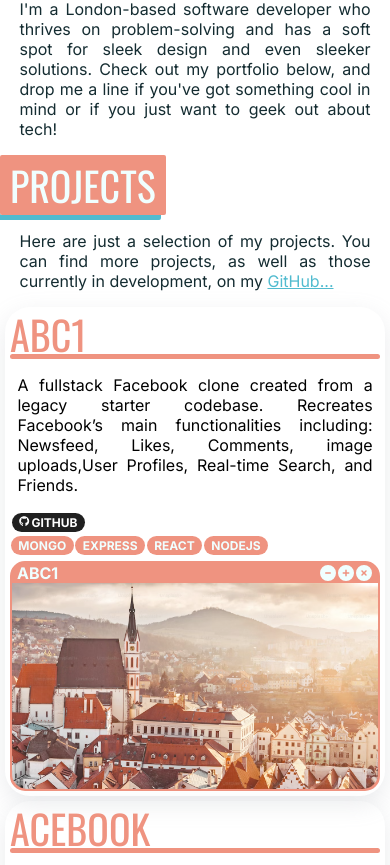
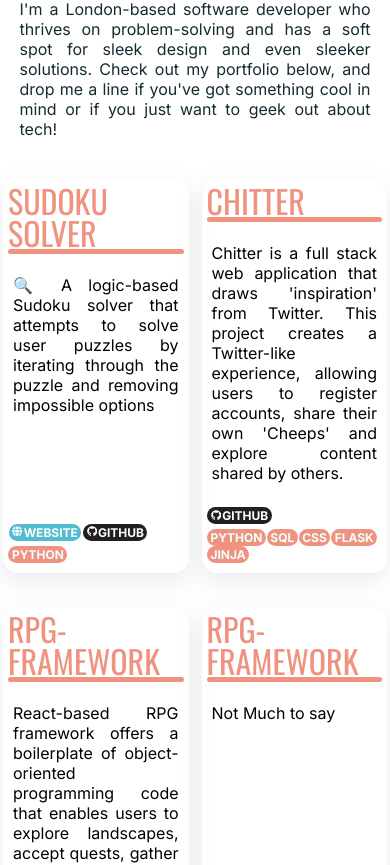
Before and after one commit to Fordcois/Portfolio, a Next.js app: page / in a window 390 px wide. Shown: the part 921-1786 px from the top of the page. Built offline with nearby package versions, Linux system fonts and the light colour scheme.

Commit message:
Styles NonVisual Projects for Mobile

```diff
--- a/src/app/globals.css
+++ b/src/app/globals.css
@@ -417,13 +417,18 @@
   display: flex;
   flex-direction: column;
   justify-content: space-between;
-  align-items: flex-start;
   padding: 5px;
-  min-width: 300px;
-  max-width: 300px;
+  width: 45%;
+  max-width: 350px;
   border-radius: 15px;
   margin-top: 25px;
+  align-self: stretch;
   box-shadow: rgba(149, 157, 165, 0.2) 0px 8px 24px;
+}
+@media (min-width: 1024px) {
+    .SingleNonVisualProject{
+      width: 30%;
+    }
 }
 
 .AlignLeft,
@@ -598,24 +603,33 @@
   }
 }
 
+.container-wrapContent{
+  width: 100%;
+  display:flex;
+  flex-wrap: wrap;
+  justify-content: space-evenly;
+  margin-left: auto;
+  margin-right: auto;
+  column-gap: 10px;
+  row-gap: 10px
+
+}
+
 @media (min-width: 475px) {
   .container-wrapContent {
     max-width: 475px;
-    border: 2px solid blue;
   }
 }
 
 @media (min-width: 640px) {
   .container-wrapContent {
     max-width: 640px;
-    border: 2px solid red;
   }
 }
 
 @media (min-width: 768px) {
   .container-wrapContent {
     max-width: 768px;
-    border: 2px solid green;
   }
 }
 
--- a/src/app/page.js
+++ b/src/app/page.js
@@ -11,8 +11,8 @@
     <>
     <HomePage />
     <Bio/>
-    <VisualProjects/>
-    {/* <NonVisualProjects/> */}
+    {/* <VisualProjects/> */}
+    <NonVisualProjects/>
     {/* <Contact/> */}
 
 
--- a/src/components/NoVisualProjects.js
+++ b/src/components/NoVisualProjects.js
@@ -33,22 +33,22 @@
     "React-based RPG framework offers a boilerplate of object-oriented programming code that enables users to explore landscapes, accept quests, gather items and gold, and interact with characters. The project's goal isn't to develop a full game, but rather to provide a toolkit for others to craft their own adventures.",
     techUsed: ['javascript','react'],
     github:'http://www.github.com'
-    },    {name: 'RPG-Framework',
+    },
+    {name: 'RPG-Framework',
     description:
-    "React-based RPG framework offers a boilerplate of object-oriented programming code that enables users to explore landscapes, accept quests, gather items and gold, and interact with characters. The project's goal isn't to develop a full game, but rather to provide a toolkit for others to craft their own adventures.",
+    "Not Much to say",
     techUsed: ['javascript','react'],
     github:'http://www.github.com'
     },
 ];
 
-const Lorum = 'Lorem ipsum dolor sit amet, consectetur adipiscing elit. Donec in felis at risus gravida dictum quis quis ex. Aliquam congue tellus eu laoreet laoreet. In laoreet magna sed orci blandit pharetra. Duis id nulla et mauris suscipit malesuada. Fusce sagittis ipsum ac massa convallis lobortis. Integer at orci ac ligula lobortis posuere non vel lacus. Vivamus volutpat tellus a est semper, ut commodo lectus bibendum. Praesent tincidunt bibendum mauris, placerat aliquam dui aliquam nec. Suspendisse non ligula in orci interdum ornare. Cras vel tempus odio. Pellentesque eget volutpat lorem, vel dapibus massa. Lorem ipsum dolor sit amet, consectetur adipiscing elit. Suspendisse in bibendum lectus. '
+
 return (
 <div className="container-wrapContent" >
 {projects.map((project,index) => (
     <SingleNonVisualProject key={index} name={project.name} description = {project.description} tech={project.techUsed} github={project.github} website={project.website}/>
 
             ))}
-
 </div>
 );
 };
```
